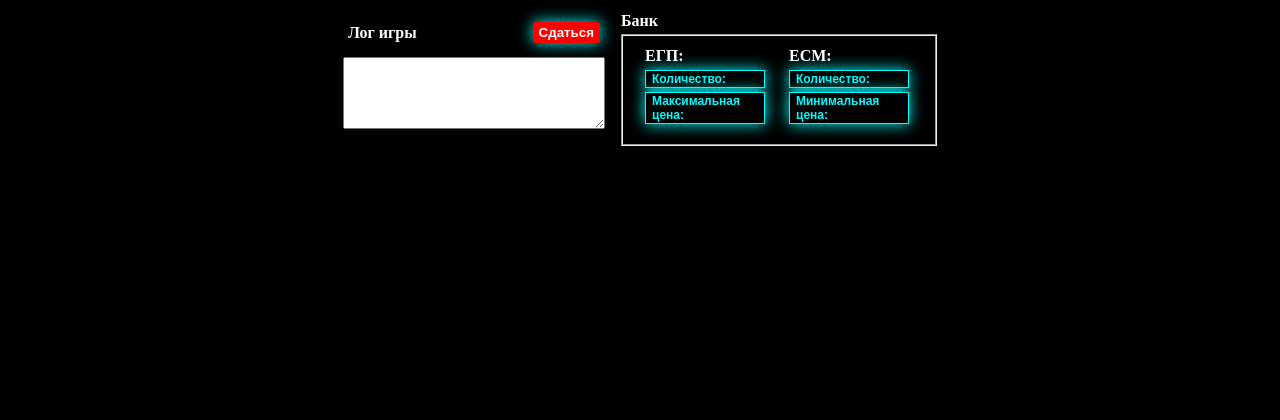
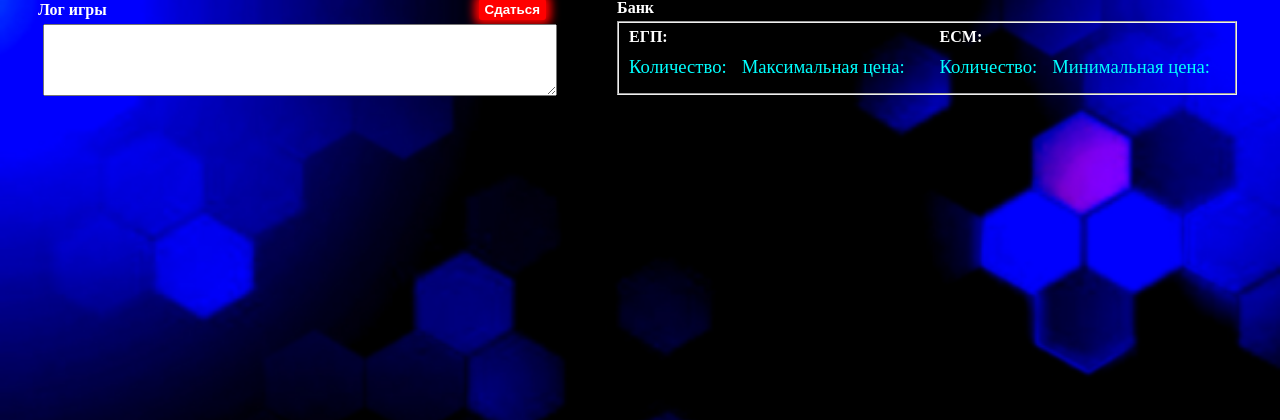
Before and after one commit to DragonIksol/managementgame, a Django app: template game/templates/game.html in a window 1280 px wide. Shown: the top 420 px of the page. Run offline with Django 3.2, Linux system fonts and the light colour scheme; the template is opened without the code that fills it, so the values that code supplies are empty.

Commit message:
Правка структуры базы

```diff
--- a/game/models.py
+++ b/game/models.py
@@ -59,7 +59,7 @@ class PlayerGameInfo(models.Model):
 
 class AutomatizationRequestList(models.Model):
     player_info_id = models.ForeignKey(to=PlayerGameInfo, on_delete=models.CASCADE, related_name='auto_player_id')
-    request_id = models.ForeignKey(to=BuildRequest, on_delete=models.CASCADE)
+    request_id = models.ForeignKey(to=AutomatizationRequest, on_delete=models.CASCADE)
 
     class Meta:
         constraints = [
@@ -69,7 +69,7 @@ class AutomatizationRequestList(models.Model):
 
 class BuildRequestList(models.Model):
     player_info_id = models.ForeignKey(to=PlayerGameInfo, on_delete=models.CASCADE, related_name='build_player_id')
-    request_id = models.ForeignKey(to=AutomatizationRequest, on_delete=models.CASCADE)
+    request_id = models.ForeignKey(to=BuildRequest, on_delete=models.CASCADE)
 
     class Meta:
         constraints = [
--- a/game/templates/game.html
+++ b/game/templates/game.html
@@ -11,6 +11,16 @@
     <script src="{% static '/js/BaseWindow.js' %}"></script>
     <script type="module" src="{% static '/js/PlayerCard.js' %}"></script>
 </head>
+<style>
+body {
+    background-image: url(/static/resources/images/gameBackground.jpg);
+    background-size: cover;
+    margin: 0
+}
+html {
+    margin: 0
+}
+</style>
 <body>
     <div class="main-container">
         <div class="game-cards-container">
@@ -22,40 +32,29 @@
                 ></player-card>
             {% endfor %}
         </div>
-        <div class="horizontal-container bottom-tools">
-            <div class="container flex-start">
-                <div class="horizontal-container">
-                    <b>Лог игры</b>
-                    <button id="surrenderBtn" class="red-button">Сдаться</button>
+        <div class="horizontal-container bottom-tools" style="width: 100%;justify-content: space-around">
+            <div class="flex-start" style="width:40%;margin-bottom:0">
+                <div class="horizontal-container no-margin">
+                    <b class="no-margin">Лог игры</b>
+                    <button id="surrenderBtn" class="red-button no-margin">Сдаться</button>
                 </div>
-                <textarea name="log" id="" cols="30" rows="10" readonly></textarea>
+                <textarea name="log" id="log" readonly></textarea>
             </div>
-            {% comment %} <div class="container flex-start">
-                <b>Действия</b>
-                <div>
-                    <button id="buyESMBtn" class="action-btn">Купить ЕСМ</button>
-                    <button id="sellEGPBtn" class="action-btn">Продать ЕГП</button>
-                    <button id="produceBtn" class="action-btn">Производство продукции</button>
-                    <button id="buildRequestBtn" class="action-btn">Заявка на строительство</button>
-                    <button id="automatizationRequestBtn" class="action-btn">Заявка на автоматизацию</button>
-                    <button id="loanRequestBtn" class="action-btn">Заявка на получение ссуды</button>
-                </div>
-            </div> {% endcomment %}
-            <div class="container flex-start">
+            <div class="container flex-start" style="margin-bottom:0">
                 <b>Банк</b>
-                <fieldset class="horizontal-container">
+                <fieldset class="horizontal-container no-padding">
                     <div>
                         <b>ЕГП:</b>
-                        <div>
-                            <button class="short-btn">Количество: <span id="EGPBank"></span></button>
-                            <button class="short-btn">Максимальная цена: <span id="maxSellEGP"></span></button>
+                        <div class="horizontal-container">
+                            <div class="bank-info">Количество: <span id="EGPBank"></span></div>
+                            <div class="bank-info">Максимальная цена: <span id="maxSellEGP"></span></div>
                         </div>
                     </div>
                     <div>
                         <b>ЕСМ:</b>
-                        <div>
-                            <button class="short-btn">Количество: <span id="ESMBank"></span></button>
-                            <button class="short-btn">Минимальная цена: <span id="minBuyESM"></span></button>
+                        <div class="horizontal-container">
+                            <div class="bank-info">Количество: <span id="ESMBank"></span></div>
+                            <div class="bank-info">Минимальная цена: <span id="minBuyESM"></span></div>
                         </div>
                     </div>
                 </fieldset>
--- a/static/css/game.css
+++ b/static/css/game.css
@@ -2,7 +2,6 @@
     /* margin: 5px; */
     border-radius: 2vh;
     padding: 2vh;
-    background-color: white;
     /* width: 48vw; */
     height: 35vh;
 }
@@ -17,7 +16,7 @@
 
 .game-cards-container {
     width: 96vw;
-    margin-top: -1.7vh;
+    margin-top: -1vh;
     display: grid;
     grid-template-columns: 1fr 1fr;
     grid-row: auto auto;
@@ -45,7 +44,8 @@ fieldset {
 }
 
 .bottom-tools {
-    margin-top: 1vh;
+    margin-top: -1vh;
+    margin-bottom: 0;
 }
 
 .action-container {
@@ -57,9 +57,28 @@ fieldset {
 }
 
 #player_turn_span {
-    font-size: large;
+    font-size: x-large;
     display: block;
     margin: 2vh;
     visibility: hidden;
     font-weight: bold;
+    flex: 4;
 }
+
+.bank-info {
+    font-size: 14pt;
+    margin-left: 0;
+    color: var(--main-btn-color);
+}
+
+textarea {
+    width: 100%;
+}
+
+.big-label {
+    font-size: x-large;
+}
+.big-input {
+    width: 30px;
+    height: 30px;
+}
--- a/static/css/style.css
+++ b/static/css/style.css
@@ -42,6 +42,7 @@ button:disabled {
 }
 button:active {
     background-color: rgb(0, 150, 150);
+    transition-duration: 0s;
 }
 button a {
     color: inherit;
@@ -74,10 +75,6 @@ button a {
 .vertical-content input {
     width: 200px;
     margin: 5px;
-}
-
-.container {
-    margin: 3px;
 }
 
 .horizontal-container {
@@ -186,6 +183,14 @@ input:not([type='checkbox']):not([type='radio']) {
     align-self: flex-start;
 }
 
+.no-margin {
+    margin: 0;
+}
+
+.no-padding {
+    padding: 0;
+}
+
 .red-button {
     background-color: red;
     color: white;
@@ -194,7 +199,17 @@ input:not([type='checkbox']):not([type='radio']) {
     outline: none;
     height: 21px;
     border-radius: 3px;
+    box-shadow: 0 0 10px 5px red;
+}
+.red-button:hover {
+    background-color: black;
+    color: red;
 }
 .red-button:active {
     background-color: brown;
+    color: black;
 }
+
+.inline {
+    display: inline-block;
+}
--- a/static/js/BaseWindow.js
+++ b/static/js/BaseWindow.js
@@ -25,10 +25,12 @@ customElements.define('base-window',
                     display: flex;
                     justify-content: space-around;
                     align-items: center;
+                    margin: 0;
+                    padding: 0;
                 }
                 .window {
                     width: 50vw;
-                    height: 50vh;
+                    height: 75vh;
                     font-size: 14pt;
                     background-color: rgba(0, 0, 0, 1);
                     border-radius: 20px;
--- a/static/js/PlayerCard.js
+++ b/static/js/PlayerCard.js
@@ -6,7 +6,6 @@ template.innerHTML = `
 <link rel="stylesheet" href="/static/css/game.css">
 <style>
 * {
-    color: black;
     margin: 0;
 }
 button {
@@ -39,7 +38,7 @@ button {
         </div>
     </div>
     <div class="horizontal-container">
-        <table border="1">
+        <table border="1" style="flex:9">
             <tr>
                 <th>Вид единицы</th>
                 <th>Количество</th>
@@ -100,11 +99,11 @@ customElements.define('player-card',
                 innerText: me.getAttribute('playerName')
             }));
             if (Number(window.USERID) === Number(me.getAttribute('id'))) {
-                this.shadowRoot.querySelector('.player-card').style.backgroundColor = 'rgb(200, 255, 200)';
+                this.shadowRoot.querySelector('.player-card').style.boxShadow = '0 0 20px rgb(75, 255, 75)';
                 this.shadowRoot.querySelector('.action-container').style.visibility = 'visible';
                 me.initButtonsEvents();
             } else {
-                this.shadowRoot.querySelector('.player-card').style.backgroundColor = 'rgb(255, 200, 200)';
+                this.shadowRoot.querySelector('.player-card').style.boxShadow = '0 0 20px rgb(255, 0, 0)';
             }
 
         }
@@ -141,9 +140,6 @@ customElements.define('player-card',
             };
             loanRequestBtn.onclick = () => {
                 this.dispatchEvent(new CustomEvent('loanRequestBtnClick'));
-            };
-            surrenderBtn.onclick = () => {
-                this.dispatchEvent(new CustomEvent('surrenderBtnClick'));
             };
         }
 
@@ -266,7 +262,7 @@ customElements.define('player-card',
         }
         set seniorPlayer(val) {
             this.#seniorPlayer = val;
-            this.shadowRoot.querySelector('.player-card').style.boxShadow = val ? '0 0 0 0.7vh gold' : 'none';
+            this.shadowRoot.querySelector('img').style.boxShadow = val ? '0 0 20px 0.7vh gold' : 'none';
         }
 
         get playerTurn() {
--- a/static/js/gamepage.js
+++ b/static/js/gamepage.js
@@ -93,22 +93,22 @@ class Game {
                     </tr>
                 </table>
                 <div class="horizontal-container">Заявка</div>
-                <div>Введите количество ЕСМ</div>
-                <input type="number" min="0" max="${me.ESMBank}">
-                <div>Введите цену</div>
-                <input type="number" min="${me.minBuyESM}" max="${me.playerCard.capital}">
+                <input placeholder="Введите количество ЕСМ" type="number" min="0" max="${me.ESMBank}">
+                <input placeholder="Введите цену" type="number" min="${me.minBuyESM}" max="${me.playerCard.capital}">
             `
             const bottomTools = wnd.querySelector('footer');
 
             bottomTools.append(
                 createEl('button', {
                     innerText: 'Назад',
+                    className: 'middle-button',
                     onclick: function () {
                         wnd.close();
                     }
                 }),
                 createEl('button', {
                     innerText: 'Отправить',
+                    className: 'middle-button',
                     onclick: function () {
                         console.log('Send');;
                     }
@@ -134,22 +134,22 @@ class Game {
                     </tr>
                 </table>
                 <div class="horizontal-container">Заявка</div>
-                <div>Введите количество ЕСМ</div>
-                <input type="number" min="0" max="${me.ESMBank}">
-                <div>Введите цену</div>
-                <input type="number" max="${me.maxSellEGP}" min="0">
+                <input placeholder="Введите количество ЕСМ" type="number" min="0" max="${me.ESMBank}">
+                <input placeholder="Введите цену" type="number" max="${me.maxSellEGP}" min="0">
             `
             const bottomTools = wnd.querySelector('footer');
 
             bottomTools.append(
                 createEl('button', {
                     innerText: 'Назад',
+                    className: 'middle-button',
                     onclick: function () {
                         wnd.close();
                     }
                 }),
                 createEl('button', {
                     innerText: 'Отправить',
+                    className: 'middle-button',
                     onclick: function () {
                         console.log('Send');;
                     }
@@ -187,12 +187,14 @@ class Game {
             bottomTools.append(
                 createEl('button', {
                     innerText: 'Назад',
+                    className: 'middle-button',
                     onclick: function () {
                         wnd.close();
                     }
                 }),
                 createEl('button', {
                     innerText: 'Отправить',
+                    className: 'middle-button',
                     onclick: function () {
                         console.log('Send');;
                     }
@@ -216,12 +218,12 @@ class Game {
                     </tr>
                     <tr>
                         <td>Обычная</td>
-                        <td><input type="number" id="simpleFabricProduce" min="0" value="0"></td>
+                        <td><input placeholder="Введите количество ЕСМ" type="number" id="simpleFabricProduce" min="0" value="0"></td>
                         <td id="simpleProduceCost"></td>
                     </tr>
                     <tr>
                         <td>Автоматизированная</td>
-                        <td><input type="number" id="autoFabricProduce" min="0" value="0"></td>
+                        <td><input placeholder="Введите количество ЕСМ" type="number" id="autoFabricProduce" min="0" value="0"></td>
                         <td id="autoProduceCost"></td>
                     </tr>
                 </table>
@@ -230,6 +232,7 @@ class Game {
             const bottomTools = wnd.querySelector('footer'),
                 sendBtn = createEl('button', {
                     innerText: 'Отправить',
+                    className: 'middle-button',
                     onclick: function () {
                         console.log('Send');;
                     }
@@ -239,6 +242,7 @@ class Game {
             bottomTools.append(
                 createEl('button', {
                     innerText: 'Назад',
+                    className: 'middle-button',
                     onclick: function () {
                         wnd.close();
                     }
@@ -269,6 +273,99 @@ class Game {
                 calcAndValidate();
             };
         });
+
+        playerCard.addEventListener('automatizationRequestBtnClick',(e) => {
+            const wnd = createEl('base-window', {
+                winTitle: 'Заявка на автоматизацию фабрик'
+            })
+            document.body.appendChild(wnd);
+            const winContent = wnd.querySelector('#win-content');
+            winContent.innerHTML = `
+                <div>Количество доступных для автоматизации фабрик: ${me.playerCard.simpleFabrics}</div>
+                <hr>
+                <input id="fabricCountInput" type="number" placeholder="Введите количество фабрик">
+                <div>Стоимость автоматизации: <span id="autoCostSpan"></span></div>
+            `
+            const bottomTools = wnd.querySelector('footer');
+            const sendBtn = createEl('button', {
+                innerText: 'Отправить',
+                className: 'middle-button',
+                onclick: function () {
+                    console.log('Send');;
+                }
+            })
+
+            bottomTools.append(
+                createEl('button', {
+                    innerText: 'Назад',
+                    className: 'middle-button',
+                    onclick: function () {
+                        wnd.close();
+                    }
+                }),
+                sendBtn
+            );
+
+            const fabricCountInput = winContent.querySelector('#fabricCountInput'),
+                autoCostSpan = winContent.querySelector('#autoCostSpan');
+
+            fabricCountInput.oninput = () => {
+                const autoCost = fabricCountInput.valueAsNumber * 7000;
+                autoCostSpan.innerText = Number.isNaN(autoCost) ? '' : autoCost + '$';
+                sendBtn.disabled = autoCost > me.playerCard.capital;
+
+            }
+        });
+
+        playerCard.addEventListener('loanRequestBtnClick',(e) => {
+            const wnd = createEl('base-window', {
+                winTitle: 'Заявка на получение ссуды'
+            })
+            document.body.appendChild(wnd);
+            const winContent = wnd.querySelector('#win-content');
+            winContent.innerHTML = `
+                <div>Выберите сумму ссуды, которую хотите взять</div>
+                <div class="horizontal-container" style="justify-content: flex-start">
+                    <label class="big-label"for="loan5000">5000</label>
+                    <input class="big-input"id="loan5000" name="loan" type="radio" value="5000">
+                    <label class="big-label"for="loan10000">10000</label>
+                    <input class="big-input"id="loan10000" name="loan" type="radio" value="10000">
+                </div>
+            `
+            const bottomTools = wnd.querySelector('footer');
+            const sendBtn = createEl('button', {
+                innerText: 'Отправить',
+                className: 'middle-button',
+                onclick: function () {
+                    console.log('Send');;
+                }
+            })
+
+            bottomTools.append(
+                createEl('button', {
+                    innerText: 'Назад',
+                    className: 'middle-button',
+                    onclick: function () {
+                        wnd.close();
+                    }
+                }),
+                sendBtn
+            );
+
+            const fabricCountInput = winContent.querySelector('#fabricCountInput'),
+                autoCostSpan = winContent.querySelector('#autoCostSpan');
+
+            fabricCountInput.oninput = () => {
+                const autoCost = fabricCountInput.valueAsNumber * 7000;
+                autoCostSpan.innerText = Number.isNaN(autoCost) ? '' : autoCost + '$';
+                sendBtn.disabled = autoCost > me.playerCard.capital;
+
+            }
+        });
+
+        surrenderBtn.onclick = () => {
+            console.log('Surrender');
+        }
     }
 
     get playersCount() {
```
Also changed, not shown: game/migrations/0004_auto_20210116_0539.py (added), static/resources/images/gameBackground.jpg (added).
